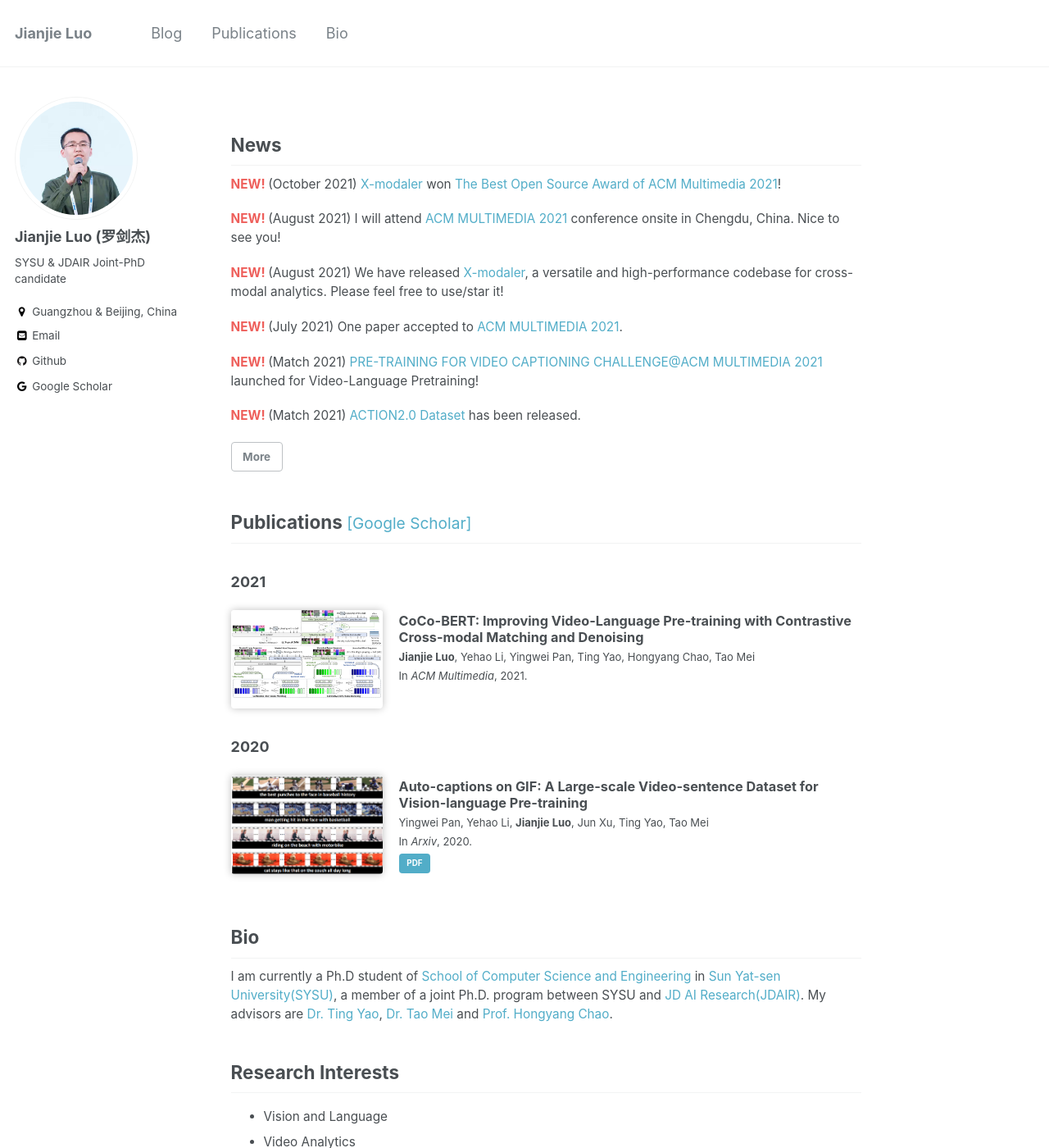
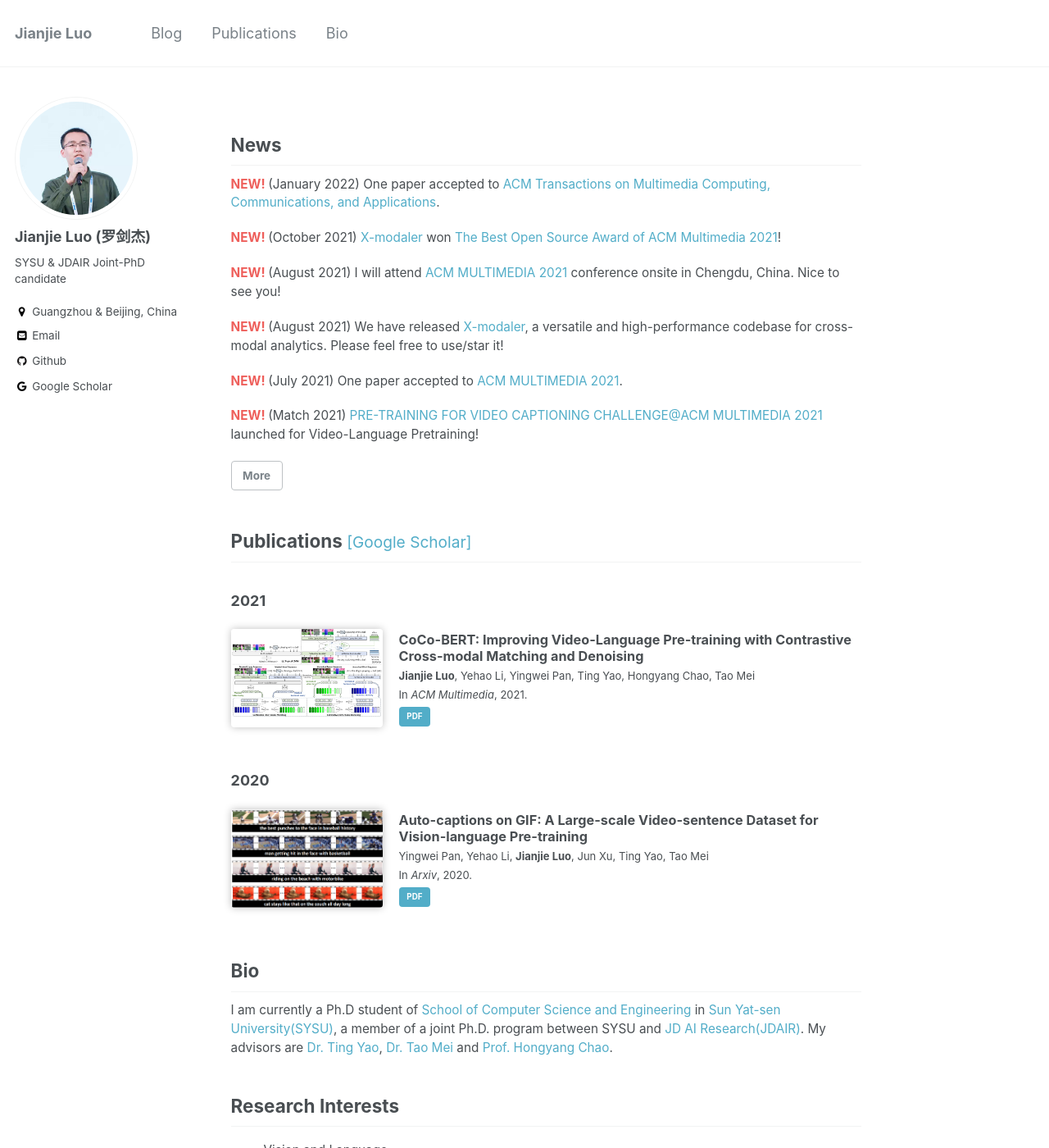
Before and after one commit to jianjieluo/jianjieluo.github.io, a Jekyll site: the page built from index.html, in a window 1280 px wide and 1400 px high. Shown: the whole window at 82% size. Built offline with Jekyll 4.4.1, drawn with Linux system fonts in a browser that asks for light colours; a script that is not in the unit is left out; the list of posts is cut into pages by our own code.

Commit message:
update paper list

```diff
--- a/_data/news.yml
+++ b/_data/news.yml
@@ -1,13 +1,14 @@
 # News on home page
 main:
+  - "(January 2022) One paper accepted to [ACM Transactions on Multimedia Computing, Communications, and Applications](https://dl.acm.org/journal/tomm)."
   - "(October 2021) [X-modaler](https://github.com/YehLi/xmodaler) won [The Best Open Source Award of ACM Multimedia 2021](https://2021.acmmm.org/)!"
   - "(August 2021) I will attend [ACM MULTIMEDIA 2021](https://2021.acmmm.org/) conference onsite in Chengdu, China. Nice to see you!"
   - "(August 2021) We have released [X-modaler](https://github.com/YehLi/xmodaler), a versatile and high-performance codebase for cross-modal analytics. Please feel free to use/star it!"
   - "(July 2021) One paper accepted to [ACM MULTIMEDIA 2021](https://2021.acmmm.org/main-track-list)."
   - "(Match 2021) [PRE-TRAINING FOR VIDEO CAPTIONING CHALLENGE@ACM MULTIMEDIA 2021](http://www.auto-video-captions.top/2021/) launched for Video-Language Pretraining!"
-  - "(Match 2021) [ACTION2.0 Dataset](http://www.auto-video-captions.top/2021/dataset) has been released."
 
 all:
+  - "(January 2022) One paper accepted to [ACM Transactions on Multimedia Computing, Communications, and Applications](https://dl.acm.org/journal/tomm)."
   - "(October 2021) [X-modaler](https://github.com/YehLi/xmodaler) won [The Best Open Source Award of ACM Multimedia 2021](https://2021.acmmm.org/)!"
   - "(August 2021) I will attend [ACM MULTIMEDIA 2021](https://2021.acmmm.org/) conference onsite in Chengdu, China. Nice to see you!"
   - "(August 2021) We have released [X-modaler](https://github.com/YehLi/xmodaler), a versatile and high-performance codebase for cross-modal analytics. Please feel free to use/star it!"
--- a/_data/publications.yml
+++ b/_data/publications.yml
@@ -4,6 +4,8 @@ year2021:
     authors: "**Jianjie Luo**, Yehao Li, Yingwei Pan, Ting Yao, Hongyang Chao, Tao Mei"
     venue: "In *ACM Multimedia*, 2021."
     teaser: coco_bert.png
+    links:
+      - "[PDF](https://arxiv.org/pdf/2112.07515.pdf){: .btn .btn--info}"
 
 year2020:
   - title: "Auto-captions on GIF: A Large-scale Video-sentence Dataset for Vision-language Pre-training"
```
